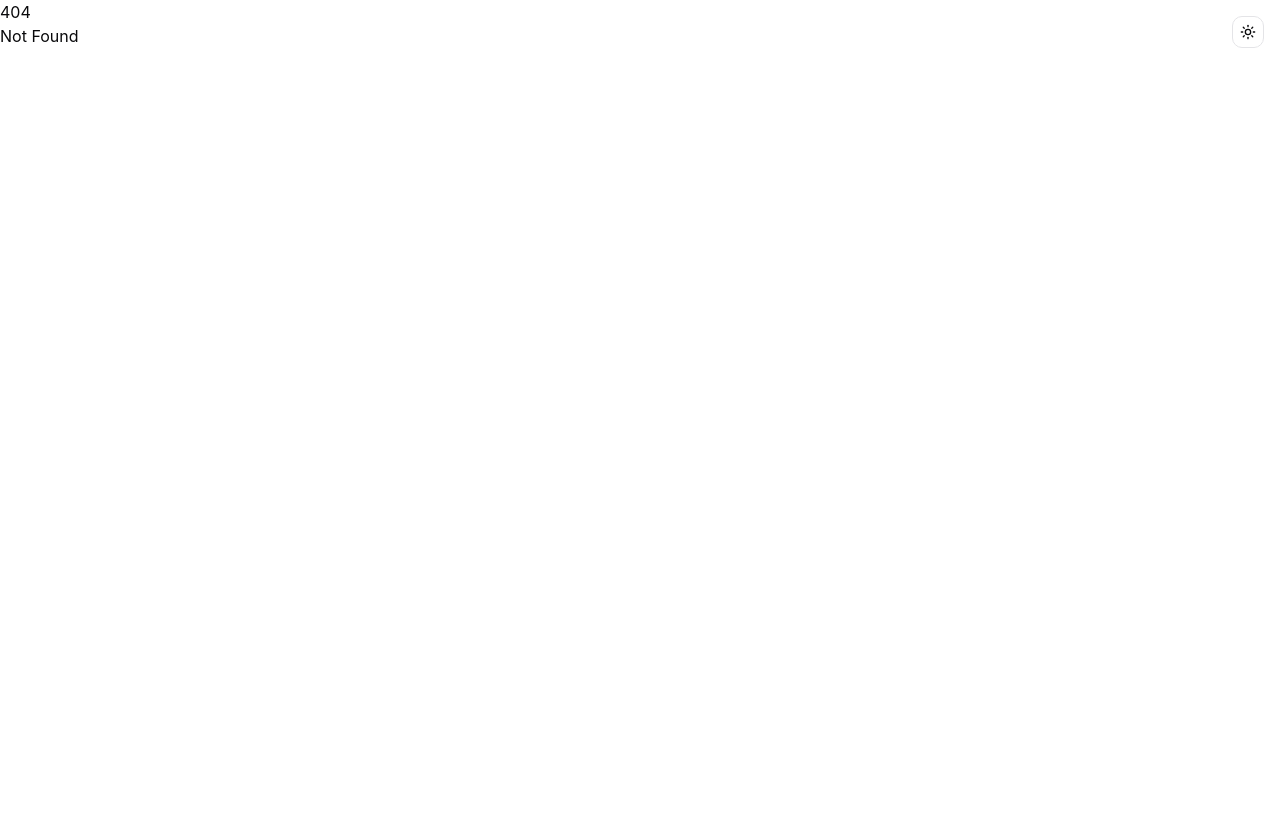
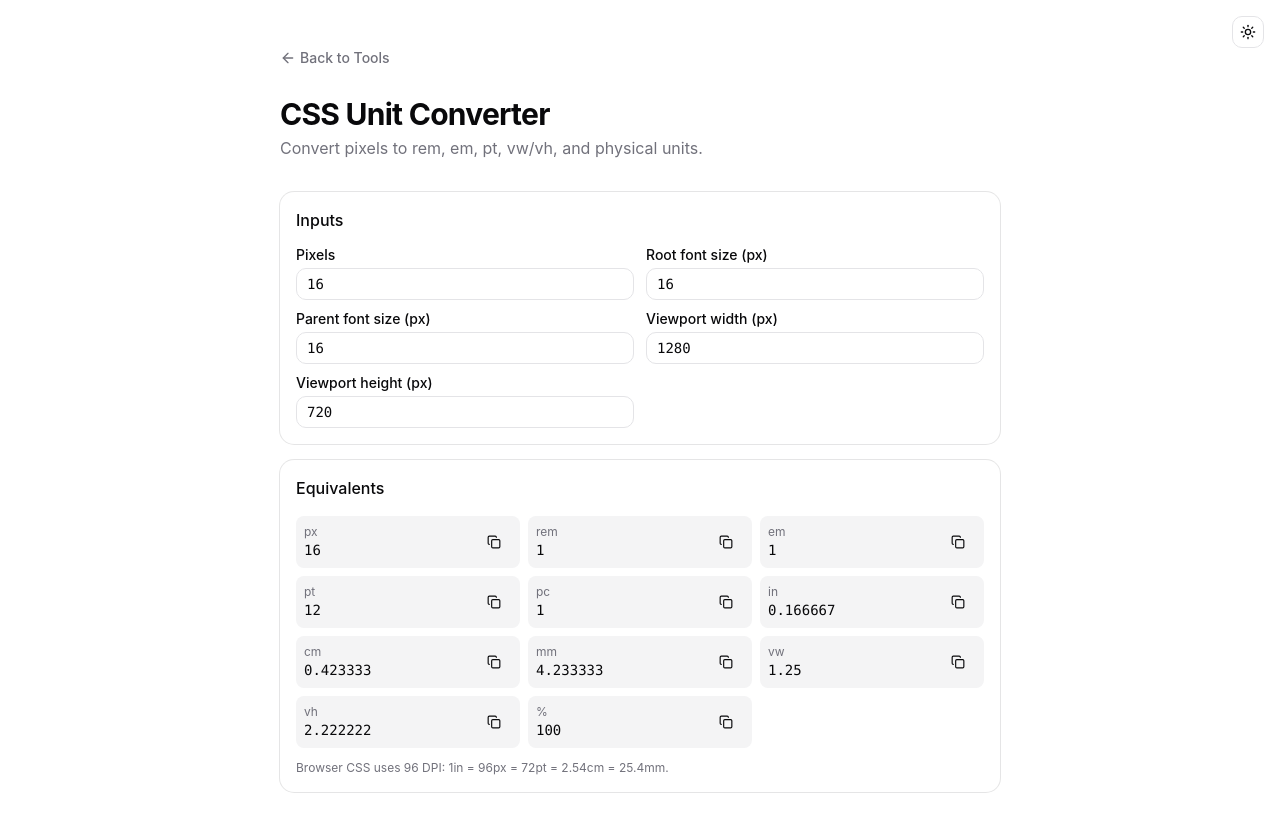
Before and after one commit to orykr/tool.ory.kr, a SvelteKit app in the folder frontend/: page /css-unit in a window 1280 px wide. Before the commit this address had no page. Shown: the top 832 px of the page. Before the commit the page ends 800 px from the top, so only its background shows below. Built offline with nearby package versions, Linux system fonts and the light colour scheme.

Commit message:
feat(css-unit): add CSS unit converter (px/rem/em/pt/vw/vh/physical)

```diff
--- a/frontend/src/routes/+page.svelte
+++ b/frontend/src/routes/+page.svelte
@@ -381,6 +381,11 @@
 			href: "/json-schema",
 			title: "JSON Schema Generator",
 			description: "Infer a JSON Schema (Draft 2020-12) from a sample document."
+		},
+		{
+			href: "/css-unit",
+			title: "CSS Unit Converter",
+			description: "Convert px to rem/em/pt/vw/vh and physical units."
 		}
 	];
 </script>
--- /dev/null
+++ b/frontend/src/routes/css-unit/+page.svelte
@@ -0,0 +1,113 @@
+<script lang="ts">
+	import * as Card from "$lib/components/ui/card/index.js";
+	import { Button } from "$lib/components/ui/button/index.js";
+	import { Input } from "$lib/components/ui/input/index.js";
+	import { Label } from "$lib/components/ui/label/index.js";
+	import ArrowLeft from "@lucide/svelte/icons/arrow-left";
+	import Copy from "@lucide/svelte/icons/copy";
+	import Check from "@lucide/svelte/icons/check";
+
+	let pixels = $state(16);
+	let basePx = $state(16);
+	let parentPx = $state(16);
+	let viewportPx = $state(1280);
+	let viewportHpx = $state(720);
+
+	let conversions = $derived.by(() => {
+		const px = pixels;
+		const ratio96 = 96;
+		return [
+			{ unit: "px", value: px },
+			{ unit: "rem", value: px / basePx },
+			{ unit: "em", value: px / parentPx },
+			{ unit: "pt", value: (px * 72) / ratio96 },
+			{ unit: "pc", value: (px * 72) / ratio96 / 12 },
+			{ unit: "in", value: px / ratio96 },
+			{ unit: "cm", value: (px * 2.54) / ratio96 },
+			{ unit: "mm", value: (px * 25.4) / ratio96 },
+			{ unit: "vw", value: (px * 100) / viewportPx },
+			{ unit: "vh", value: (px * 100) / viewportHpx },
+			{ unit: "%", value: (px * 100) / parentPx }
+		];
+	});
+
+	function fmt(n: number): string {
+		if (!Number.isFinite(n)) return "—";
+		const s = n.toFixed(6);
+		return s.replace(/\.?0+$/, "");
+	}
+
+	let copied = $state<string | null>(null);
+	async function copy(unit: string, value: number) {
+		await navigator.clipboard.writeText(`${fmt(value)}${unit === "%" ? "%" : unit}`);
+		copied = unit;
+		setTimeout(() => (copied = null), 1200);
+	}
+</script>
+
+<main class="container mx-auto max-w-3xl px-6 py-12">
+	<nav class="mb-6">
+		<a
+			href="/"
+			class="text-muted-foreground hover:text-foreground inline-flex items-center gap-1 text-sm font-medium transition-colors"
+		>
+			<ArrowLeft class="h-4 w-4" />
+			Back to Tools
+		</a>
+	</nav>
+
+	<header class="mb-8">
+		<h1 class="text-3xl font-bold tracking-tight">CSS Unit Converter</h1>
+		<p class="text-muted-foreground mt-1">
+			Convert pixels to rem, em, pt, vw/vh, and physical units.
+		</p>
+	</header>
+
+	<Card.Root class="mb-4">
+		<Card.Header><Card.Title class="text-base">Inputs</Card.Title></Card.Header>
+		<Card.Content class="grid gap-3 sm:grid-cols-2">
+			<div class="space-y-1.5">
+				<Label for="px">Pixels</Label>
+				<Input id="px" type="number" step="any" bind:value={pixels} class="font-mono" />
+			</div>
+			<div class="space-y-1.5">
+				<Label for="base">Root font size (px)</Label>
+				<Input id="base" type="number" min="1" bind:value={basePx} class="font-mono" />
+			</div>
+			<div class="space-y-1.5">
+				<Label for="par">Parent font size (px)</Label>
+				<Input id="par" type="number" min="1" bind:value={parentPx} class="font-mono" />
+			</div>
+			<div class="space-y-1.5">
+				<Label for="vw">Viewport width (px)</Label>
+				<Input id="vw" type="number" min="1" bind:value={viewportPx} class="font-mono" />
+			</div>
+			<div class="space-y-1.5">
+				<Label for="vh">Viewport height (px)</Label>
+				<Input id="vh" type="number" min="1" bind:value={viewportHpx} class="font-mono" />
+			</div>
+		</Card.Content>
+	</Card.Root>
+
+	<Card.Root>
+		<Card.Header><Card.Title class="text-base">Equivalents</Card.Title></Card.Header>
+		<Card.Content>
+			<dl class="grid grid-cols-2 gap-2 sm:grid-cols-3">
+				{#each conversions as c (c.unit)}
+					<div class="bg-muted flex items-center justify-between rounded-md p-2">
+						<div>
+							<dt class="text-muted-foreground text-xs">{c.unit}</dt>
+							<dd class="font-mono text-sm">{fmt(c.value)}</dd>
+						</div>
+						<Button variant="ghost" size="sm" onclick={() => copy(c.unit, c.value)}>
+							{#if copied === c.unit}<Check />{:else}<Copy />{/if}
+						</Button>
+					</div>
+				{/each}
+			</dl>
+			<p class="text-muted-foreground mt-3 text-xs">
+				Browser CSS uses 96 DPI: 1in = 96px = 72pt = 2.54cm = 25.4mm.
+			</p>
+		</Card.Content>
+	</Card.Root>
+</main>
```
Also changed, not shown: 1 other file (tests, documents, lock files or other folders).
